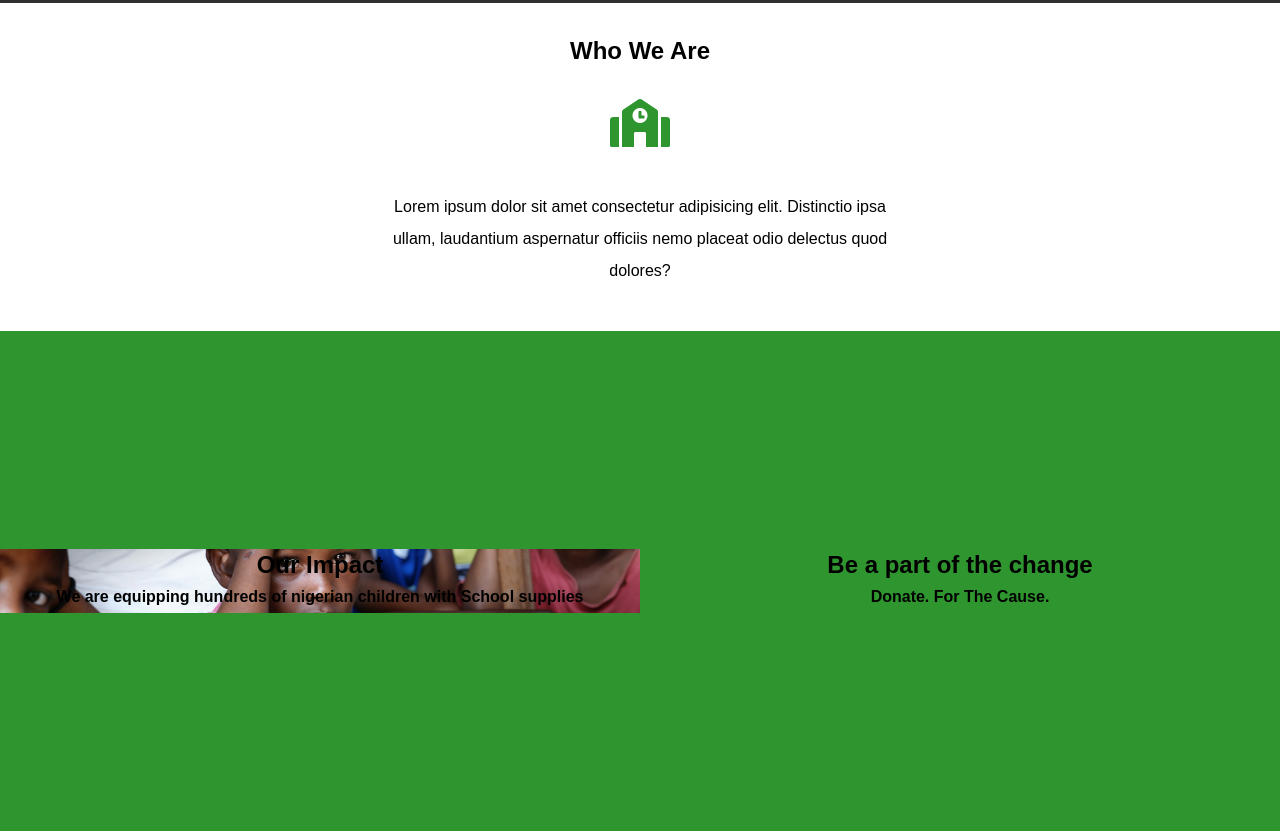
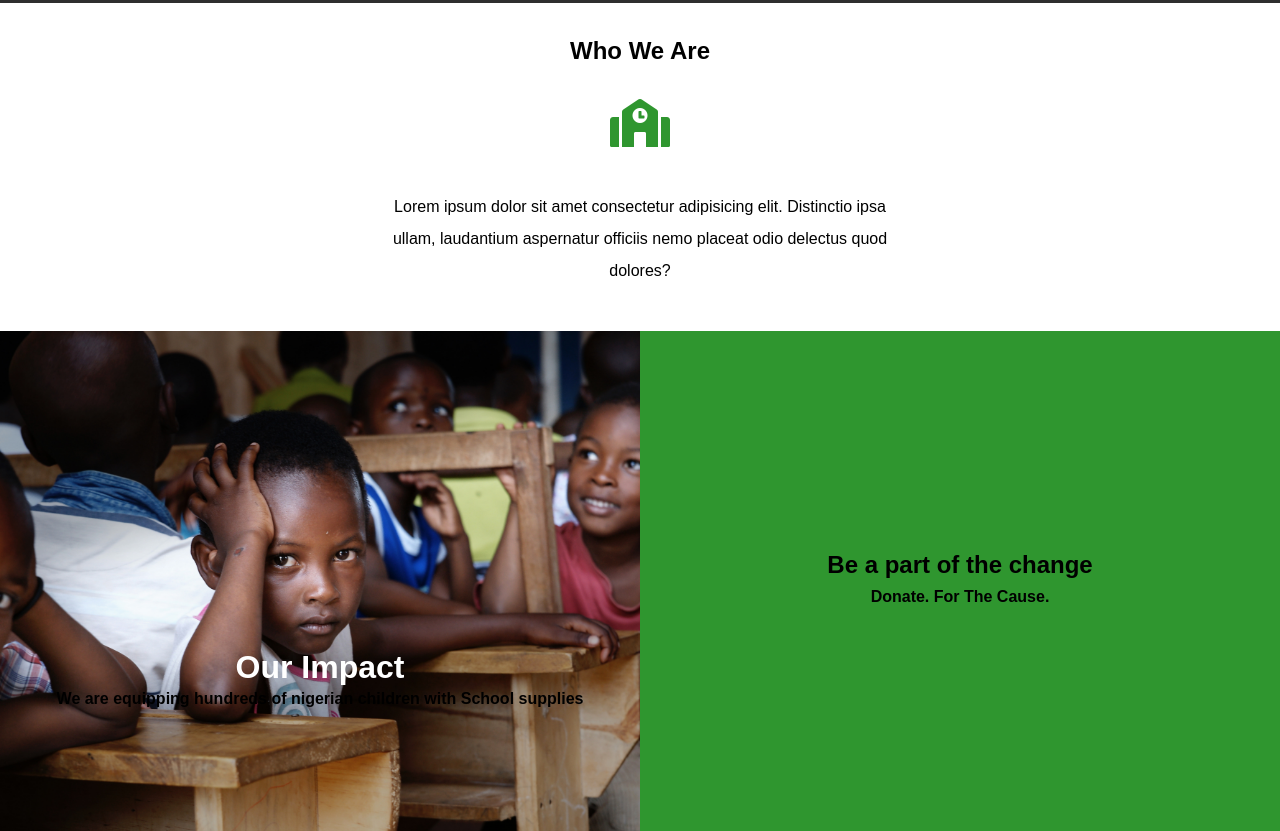
Before and after one commit to chikanna1/Sissen, a plain HTML site: page index.html in a window 1280 px wide. Shown: the part 901-1732 px from the top of the page. Drawn offline with nearby package versions, Linux system fonts and the light colour scheme; grey boxes are pictures that could not be loaded.

Commit message:
FIx Images

```diff
--- a/css/style.css
+++ b/css/style.css
@@ -64,7 +64,7 @@ body {
 }
 
 #showcase {
-  background: #333 url(/images/michael-mims-130838-unsplash.jpg) no-repeat
+  background: #333 url("/images/michael-mims-130838-unsplash.jpg") no-repeat
     center center/cover;
   height: 100vh;
   color: var(--primary-color);
@@ -129,10 +129,17 @@ body {
 
 #where .container .left {
   flex: 1;
-  background: url(/images/bill-wegener-285004-unsplash.jpg) no-repeat center
+  background: url("/images/bill-wegener-285004-unsplash.jpg") no-repeat center
     center/cover;
+  height: 100%;
 }
 #where .container .right {
   flex: 1;
   background: var(--primary-color);
 }
+
+#where .container .left h2 {
+  margin-top: 50%;
+  font-size: 2rem;
+  color: white;
+}
```
